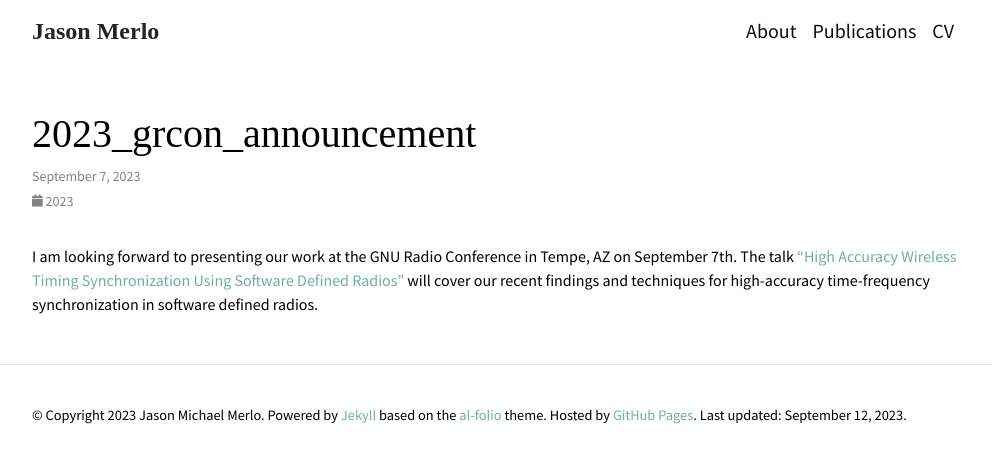
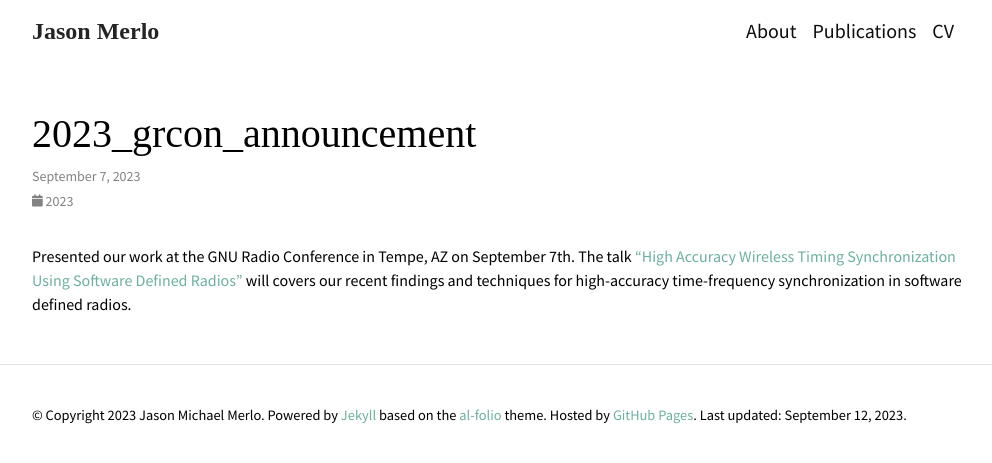
Before and after one commit to jason-merlo/jason-merlo.github.io, a Jekyll site: the page built from _news/2023_grcon_announcement.md, in a window 1280 px wide. Shown: the top 463 px of the page, without its empty margins (143-1135 px from the left). Built offline with Jekyll 4.4.1, drawn with Linux system fonts in a browser that asks for light colours; some web fonts are replaced; comment, search, counter and statistics services are not loaded; a style sheet for code colours, icons or effects is not loaded.

Commit message:
Updated slides for grcon

```diff
--- a/_bibliography/papers.bib
+++ b/_bibliography/papers.bib
@@ -22,6 +22,7 @@
 	url = {https://events.gnuradio.org/event/21/contributions/413/},
 	video = {https://youtu.be/hiLcz9FoxKw?t=18722},
 	website = {https://events.gnuradio.org/event/21/contributions/413/},
+	slides = {2023_grcon_merlo.pdf},
 	year = {2023}}
 
 @inproceedings{merlo2023ursigass,
--- a/_news/2023_grcon_announcement.md
+++ b/_news/2023_grcon_announcement.md
@@ -4,4 +4,4 @@
 inline: true
 ---
 
-I am looking forward to presenting our work at the GNU Radio Conference in Tempe, AZ on September 7th. The talk ["High Accuracy Wireless Timing Synchronization Using Software Defined Radios"](https://events.gnuradio.org/event/21/contributions/413/) will cover our recent findings and techniques for high-accuracy time-frequency synchronization in software defined radios.
+Presented our work at the GNU Radio Conference in Tempe, AZ on September 7th. The talk ["High Accuracy Wireless Timing Synchronization Using Software Defined Radios"](https://events.gnuradio.org/event/21/contributions/413/) will covers our recent findings and techniques for high-accuracy time-frequency synchronization in software defined radios.
```
Also changed, not shown: 1 other file.
